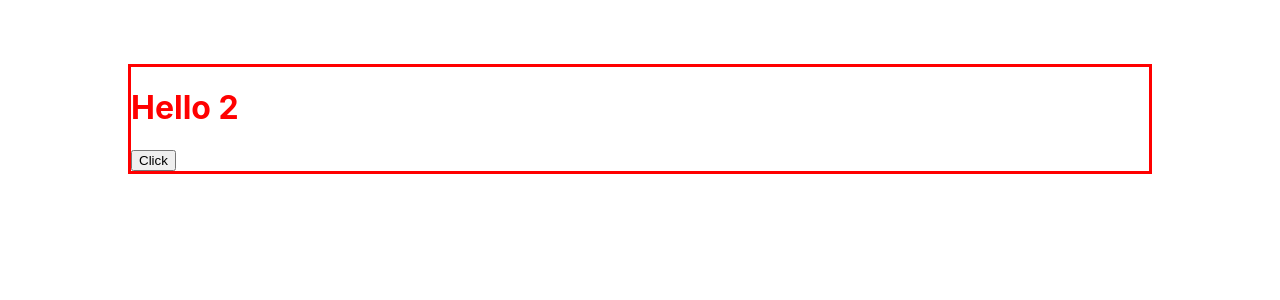
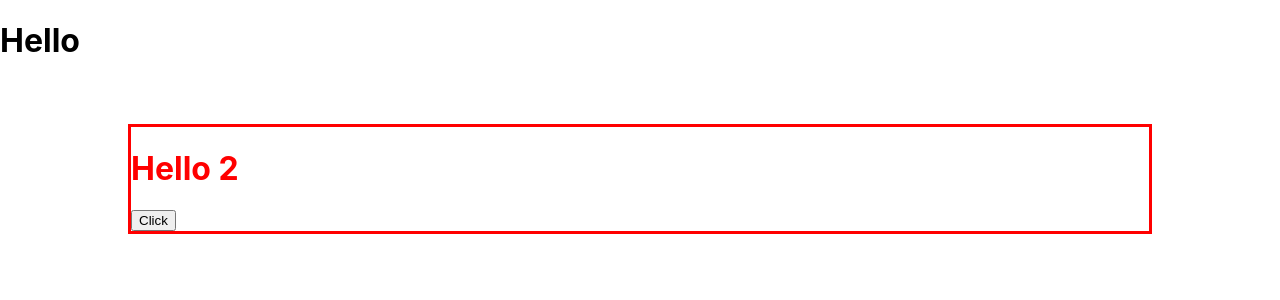
Before and after one commit to MarioR9/projectApp, a React (Create React App) app: page / in a window 1280 px wide. Shown: the top 300 px of the page. Built offline with nearby package versions, Linux system fonts and the light colour scheme.

Commit message:
navBar component

```diff
--- a/src/App.js
+++ b/src/App.js
@@ -2,11 +2,12 @@ import React from 'react';
 import logo from './logo.svg';
 import './App.css';
 import Main from './components/main.js'
-
+import NavBar from './components/navBar.js'
 
 function App() {
   return (
     <div >
+      <NavBar/>
       <Main/>
     </div>
   );
--- /dev/null
+++ b/src/components/navBar.js
@@ -0,0 +1,11 @@
+import React from 'react'
+
+function Nav() {
+    return (
+      <div >
+        <h1>Hello</h1>
+      </div>
+    );
+  }
+
+  export default Nav;
```
Also changed, not shown: src/App.css (line endings or trailing spaces).
